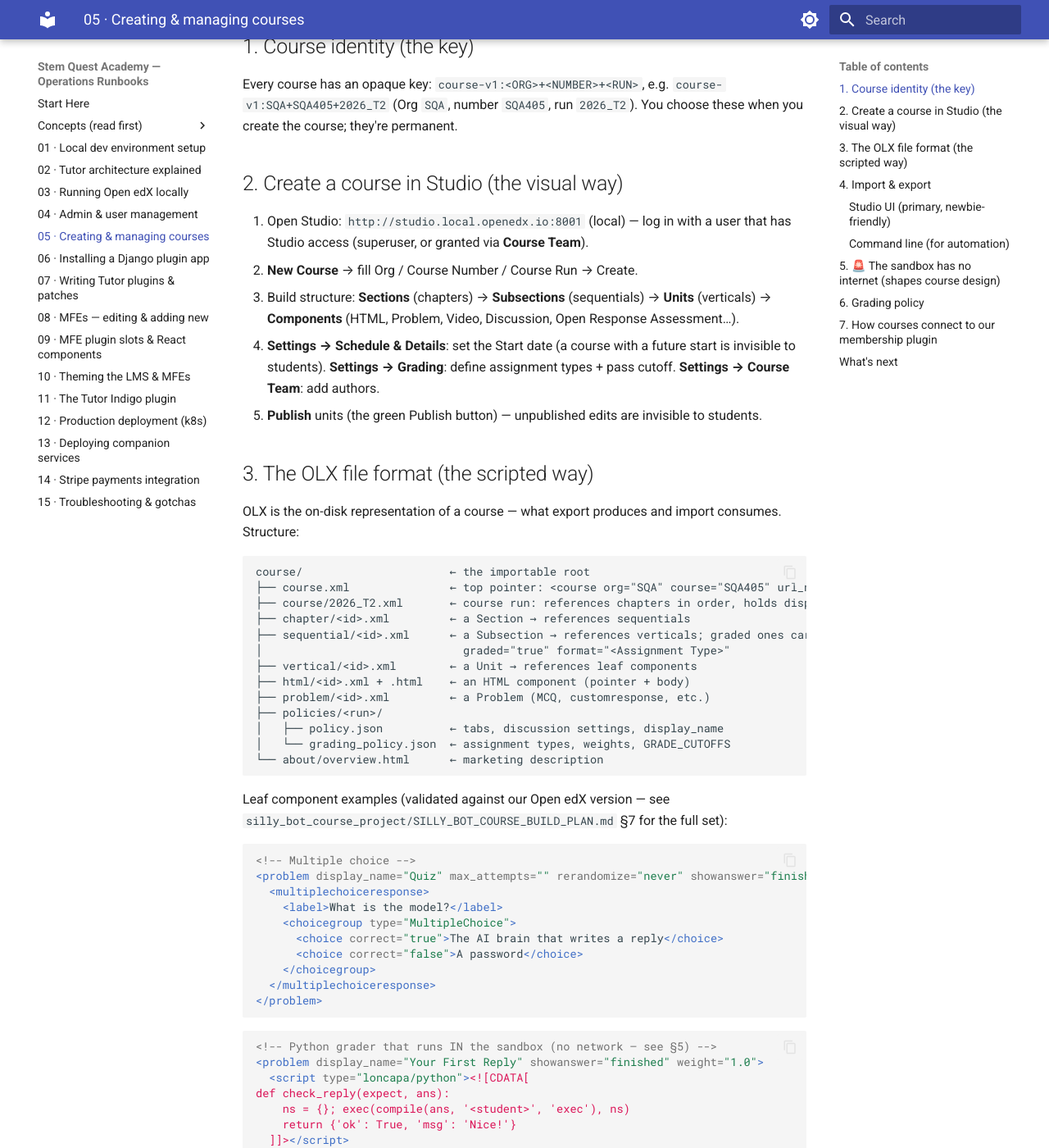
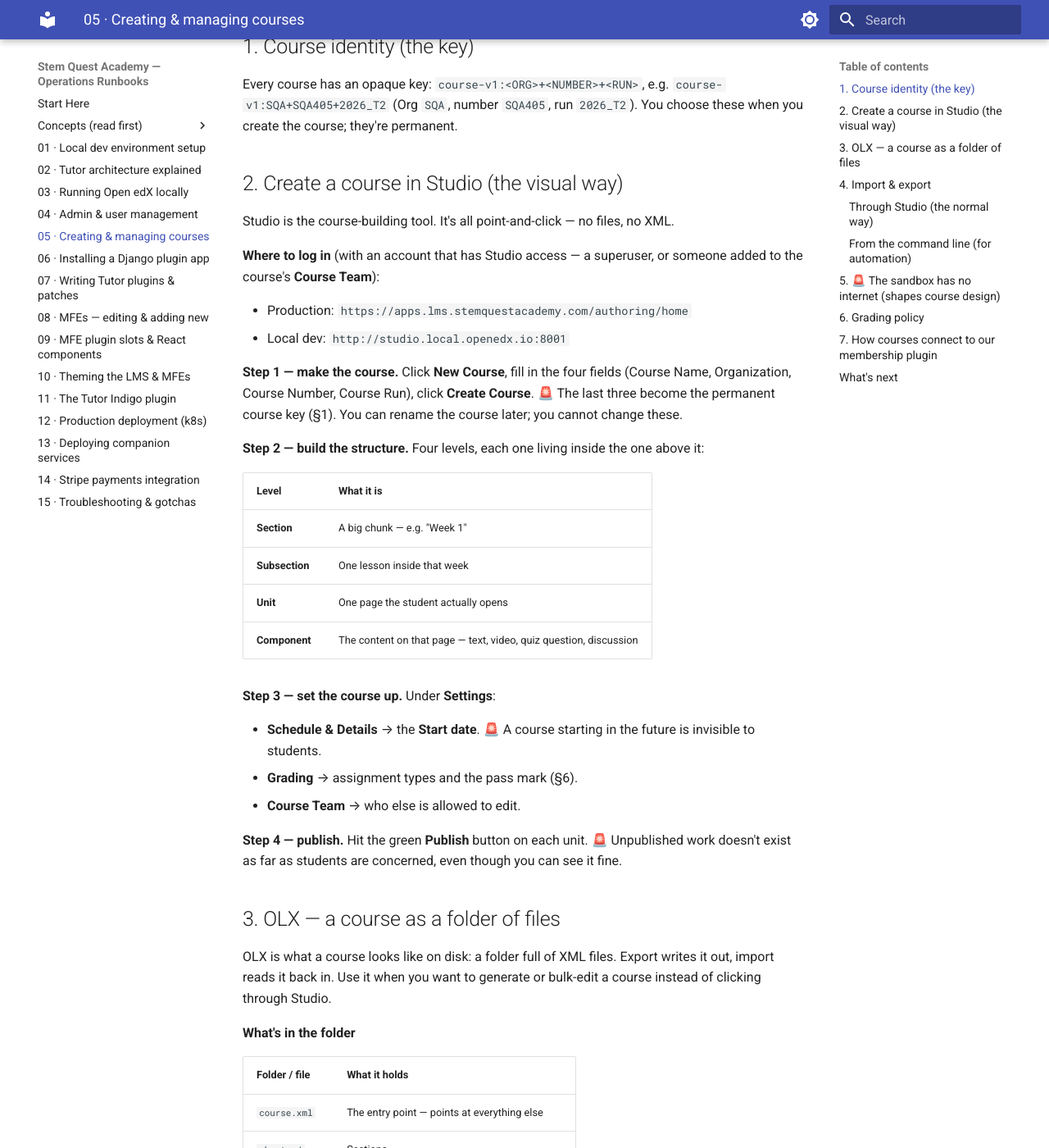
Before and after one commit to Scient-Systems/sqa-runbooks, an MkDocs documentation site: the page built from runbooks/05-creating-and-managing-courses.md, in a window 1280 px wide and 1400 px high, scrolled down 351 px. Shown: the whole window at 82% size. Built offline with MkDocs 1.6.1 and Material for MkDocs 9.7.7, drawn with Linux system fonts in a browser that asks for light colours; some of the changed text lies outside the part shown.

Commit message:
Runbook 05: rewrite course creation, OLX and import sections in plainer English
Reworks sections 2-4 for readers new to Open edX, folding in the
Course_Creation_Process_Core_LMS_Updated walkthrough:

- Studio: numbered steps, the production authoring URL alongside local,
  and a table explaining Section/Subsection/Unit/Component.
- OLX: a plain table of what each folder holds (adds video/ and lti/),
  and a note that chapter/sequential/vertical are the internal names for
  the three structure levels.
- Import/export: split into download/upload, added the tar command for
  both PowerShell and bash, and made the 'course.xml at the top of the
  archive' check explicit.

All existing warnings, code samples and CLI steps are preserved.

````diff
--- a/runbooks/05-creating-and-managing-courses.md
+++ b/runbooks/05-creating-and-managing-courses.md
@@ -17,19 +17,62 @@ you create the course; they're permanent.
 
 ## 2. Create a course in Studio (the visual way)
 
-1. Open Studio: `http://studio.local.openedx.io:8001` (local) — log in with a user that has Studio
-   access (superuser, or granted via **Course Team**).
-2. **New Course** → fill Org / Course Number / Course Run → Create.
-3. Build structure: **Sections** (chapters) → **Subsections** (sequentials) → **Units** (verticals)
-   → **Components** (HTML, Problem, Video, Discussion, Open Response Assessment…).
-4. **Settings → Schedule & Details**: set the Start date (a course with a future start is invisible
-   to students). **Settings → Grading**: define assignment types + pass cutoff. **Settings → Course
-   Team**: add authors.
-5. **Publish** units (the green Publish button) — unpublished edits are invisible to students.
+Studio is the course-building tool. It's all point-and-click — no files, no XML.
 
-## 3. The OLX file format (the scripted way)
+**Where to log in** (with an account that has Studio access — a superuser, or someone added to the
+course's **Course Team**):
 
-OLX is the on-disk representation of a course — what export produces and import consumes. Structure:
+- Production: `https://apps.lms.stemquestacademy.com/authoring/home`
+- Local dev: `http://studio.local.openedx.io:8001`
+
+**Step 1 — make the course.** Click **New Course**, fill in the four fields (Course Name,
+Organization, Course Number, Course Run), click **Create Course**. 🚨 The last three become the
+permanent course key (§1). You can rename the course later; you cannot change these.
+
+**Step 2 — build the structure.** Four levels, each one living inside the one above it:
+
+| Level | What it is |
+|---|---|
+| **Section** | A big chunk — e.g. "Week 1" |
+| **Subsection** | One lesson inside that week |
+| **Unit** | One page the student actually opens |
+| **Component** | The content on that page — text, video, quiz question, discussion |
+
+**Step 3 — set the course up.** Under **Settings**:
+
+- **Schedule & Details** → the **Start date**. 🚨 A course starting in the future is invisible to
+  students.
+- **Grading** → assignment types and the pass mark (§6).
+- **Course Team** → who else is allowed to edit.
+
+**Step 4 — publish.** Hit the green **Publish** button on each unit. 🚨 Unpublished work doesn't
+exist as far as students are concerned, even though you can see it fine.
+
+## 3. OLX — a course as a folder of files
+
+OLX is what a course looks like on disk: a folder full of XML files. Export writes it out, import
+reads it back in. Use it when you want to generate or bulk-edit a course instead of clicking
+through Studio.
+
+**What's in the folder**
+
+| Folder / file | What it holds |
+|---|---|
+| `course.xml` | The entry point — points at everything else |
+| `chapter/` | Sections |
+| `sequential/` | Subsections |
+| `vertical/` | Units (the pages) |
+| `html/` | Text lessons |
+| `video/` | Videos |
+| `problem/` | Quizzes and graded questions |
+| `lti/` | External learning tools plugged into the course |
+| `static/` | Images, PDFs and other assets |
+| `policies/` | Course settings and the grading rules |
+
+Note the naming: the folders use the *internal* names for the three structure levels — a Section is
+a `chapter`, a Subsection is a `sequential`, a Unit is a `vertical`.
+
+**The same thing, showing how the files point at each other:**
 
 ```
 course/                      ← the importable root
@@ -47,8 +90,11 @@ course/                      ← the importable root
 └── about/overview.html      ← marketing description
 ```
 
-Leaf component examples (validated against our Open edX version — see
-`silly_bot_course_project/SILLY_BOT_COURSE_BUILD_PLAN.md` §7 for the full set):
+**Examples of the actual content files** (validated against our Open edX version — see
+`silly_bot_course_project/SILLY_BOT_COURSE_BUILD_PLAN.md` §7 for the full set, and the demo course
+for worked examples of every question type: single-select, multi-select, dropdowns, formula and
+math-expression input, multi-part problems, Python-evaluated input, polls, surveys, Staff Graded
+Assignments and LTI):
 
 ```xml
 <!-- Multiple choice -->
@@ -77,27 +123,47 @@ def check_reply(expect, ans):
 </problem>
 ```
 
-Validate OLX before importing:
-```bash
-xmllint --noout course/**/*.xml      # every file must be well-formed
-```
-Also check **referential integrity**: every `url_name`/`filename` a parent references must resolve to
-a real file, and no orphan files. (The Silly Bot build enforced this as ACs G-a / G-b.)
+**Check the files before importing.** Two things:
+
+1. **Every file is valid XML:**
+
+    ```bash
+    xmllint --noout course/**/*.xml
+    ```
+
+2. **Every link resolves** — if a parent file points at a `url_name`, that file has to actually
+   exist, and there should be no leftover files that nothing points at. (The Silly Bot build
+   enforced this as ACs G-a / G-b.)
 
 ## 4. Import & export
 
-### Studio UI (primary, newbie-friendly)
-- **Export:** course → **Tools → Export** → downloads a `.tar.gz` of the OLX.
-- **Import:** course → **Tools → Import** → upload a `.tar.gz`. 🚨 Import **overwrites** the target
-  course — import into a throwaway/staging run first if the existing content matters.
+### Through Studio (the normal way)
 
-The tarball must have `course.xml` at the **top level** (`tar tzf course.tar.gz | head` should show
-`course/course.xml` near the root). Build one with:
+**To download a course:** open it → **Tools → Export** → you get a `.tar.gz` file of the OLX.
+
+**To upload a course:** open the course → **Tools → Import** → choose your `.tar.gz` → start the
+import. 🚨 Import **replaces everything** in that course. If the existing content matters, import
+into a throwaway course run first.
+
+**Making the `.tar.gz`.** Put the course folder somewhere, open a terminal there, and zip it up:
+
+```powershell
+# Windows (PowerShell)
+tar -czf course.tar.gz folder_name        # folder_name = the course folder
+```
 ```bash
-cd ~/silly_bot_course_project && tar czf silly_bot_course.tar.gz -C silly_bot_course .
+# Linux / Mac / WSL
+tar -czf course.tar.gz folder_name
 ```
 
-### Command line (for automation)
+🚨 `course.xml` has to sit at the top of the archive. Check before uploading — the first lines
+should show `folder_name/course.xml`, not something buried three folders deep:
+
+```bash
+tar tzf course.tar.gz | head
+```
+
+### From the command line (for automation)
 ```bash
 # dev:
 tutor dev exec cms ./manage.py cms import /openedx/data /openedx/data/<course-dir>
````
